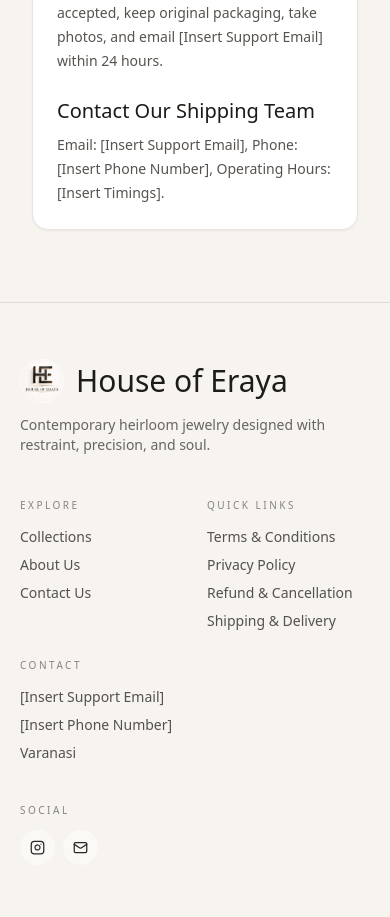
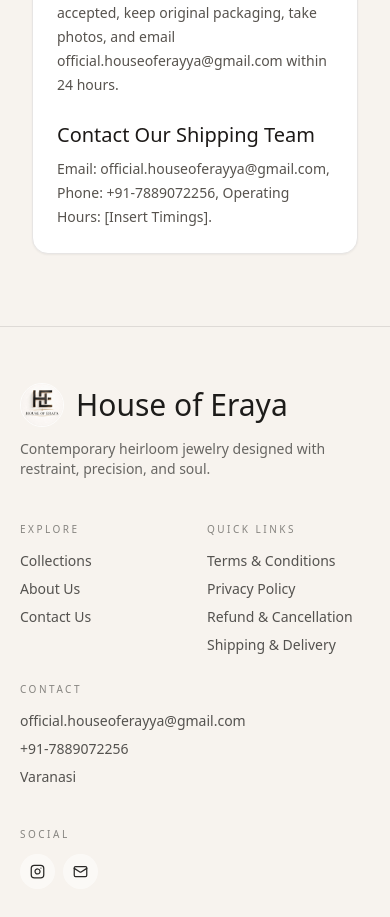
Before and after one commit to AeronDigitalSolutions/houseoferaya, a Next.js app: page /shipping-delivery-policy in a window 390 px wide. Shown: the part 1780-2697 px from the top of the page. Built offline with nearby package versions, Linux system fonts and the light colour scheme.

Commit message:
Update support email and phone across site

```diff
--- a/app/(store)/contact-us/page.tsx
+++ b/app/(store)/contact-us/page.tsx
@@ -14,8 +14,8 @@
         <button className="rounded-full bg-stone-900 px-5 py-2 text-sm text-white">Send Message</button>
 
         <div className="space-y-1 border-t border-stone-200 pt-4 text-sm text-stone-600">
-          <p>Email: [Insert Support Email]</p>
-          <p>Phone: [Insert Phone Number]</p>
+          <p>Email: official.houseoferayya@gmail.com</p>
+          <p>Phone: +91-7889072256</p>
           <p>Operating Hours: [Insert Timings]</p>
           <p>Address: Plot no-252, Varanasi Enclave Colony, P.O.- Bhullanpur, Marhauli, Varanasi (U.P) 221108</p>
         </div>
--- a/app/(store)/privacy-policy/page.tsx
+++ b/app/(store)/privacy-policy/page.tsx
@@ -40,7 +40,7 @@
         },
         {
           heading: "8. Contact Us",
-          body: "Email: [Insert Support Email], Phone: [Insert Phone Number], Address: Plot no-252, Varanasi Enclave Colony, P.O.- Bhullanpur, Marhauli, Varanasi (U.P) 221108"
+          body: "Email: official.houseoferayya@gmail.com, Phone: +91-7889072256, Address: Plot no-252, Varanasi Enclave Colony, P.O.- Bhullanpur, Marhauli, Varanasi (U.P) 221108"
         }
       ]}
     />
--- a/app/(store)/refund-cancellation-policy/page.tsx
+++ b/app/(store)/refund-cancellation-policy/page.tsx
@@ -24,7 +24,7 @@
         },
         {
           heading: "4. Return Process",
-          body: "Email support at [Insert Support Email] with order number, item details, and reason. After approval, follow return instructions and shipping label guidance. Items are quality-inspected on receipt before refund/exchange resolution."
+          body: "Email support at official.houseoferayya@gmail.com with order number, item details, and reason. After approval, follow return instructions and shipping label guidance. Items are quality-inspected on receipt before refund/exchange resolution."
         },
         {
           heading: "5. Refund Policy",
@@ -40,7 +40,7 @@
         },
         {
           heading: "Contact Us",
-          body: "Customer Support Email: [Insert Email], Customer Support Phone: [Insert Phone Number], Support Hours: [Insert Operating Hours]."
+          body: "Customer Support Email: official.houseoferayya@gmail.com, Customer Support Phone: +91-7889072256, Support Hours: [Insert Operating Hours]."
         }
       ]}
     />
--- a/app/(store)/shipping-delivery-policy/page.tsx
+++ b/app/(store)/shipping-delivery-policy/page.tsx
@@ -36,15 +36,15 @@
         },
         {
           heading: "7. Address Changes",
-          body: "For address updates, contact support at [Insert Support Email] as early as possible. Address changes can be accommodated only if the order is not yet dispatched."
+          body: "For address updates, contact support at official.houseoferayya@gmail.com as early as possible. Address changes can be accommodated only if the order is not yet dispatched."
         },
         {
           heading: "8. Damaged on Arrival",
-          body: "If a package appears tampered or damaged, do not accept delivery and contact support immediately. If already accepted, keep original packaging, take photos, and email [Insert Support Email] within 24 hours."
+          body: "If a package appears tampered or damaged, do not accept delivery and contact support immediately. If already accepted, keep original packaging, take photos, and email official.houseoferayya@gmail.com within 24 hours."
         },
         {
           heading: "Contact Our Shipping Team",
-          body: "Email: [Insert Support Email], Phone: [Insert Phone Number], Operating Hours: [Insert Timings]."
+          body: "Email: official.houseoferayya@gmail.com, Phone: +91-7889072256, Operating Hours: [Insert Timings]."
         }
       ]}
     />
--- a/app/(store)/terms-and-conditions/page.tsx
+++ b/app/(store)/terms-and-conditions/page.tsx
@@ -56,7 +56,7 @@
         },
         {
           heading: "12. Contact Us",
-          body: "For any questions regarding these terms, contact us at Customer Support Email: [Insert Email], Customer Support Phone: [Insert Phone Number], Operating Hours: [Insert Timings]."
+          body: "For any questions regarding these terms, contact us at Customer Support Email: official.houseoferayya@gmail.com, Customer Support Phone: +91-7889072256, Operating Hours: [Insert Timings]."
         }
       ]}
     />
--- a/components/layout/Footer.tsx
+++ b/components/layout/Footer.tsx
@@ -53,8 +53,8 @@
           <div>
             <p className="mb-3 text-[10px] uppercase tracking-[0.25em] text-royal-700/55">Contact</p>
             <ul className="space-y-2 text-royal-700/80">
-              <li>[Insert Support Email]</li>
-              <li>[Insert Phone Number]</li>
+              <li>official.houseoferayya@gmail.com</li>
+              <li>+91-7889072256</li>
               <li>Varanasi</li>
             </ul>
           </div>
--- a/lib/mock-data.ts
+++ b/lib/mock-data.ts
@@ -191,7 +191,7 @@
     items: cartItems,
     shippingAddress: {
       fullName: "Placeholder Customer",
-      phone: "+91 90000 00000",
+      phone: "+91-7889072256",
       line1: "House/Flat Placeholder",
       city: "Mumbai",
       state: "Maharashtra",
@@ -225,7 +225,7 @@
     ],
     shippingAddress: {
       fullName: "Placeholder Customer",
-      phone: "+91 90000 00000",
+      phone: "+91-7889072256",
       line1: "Street Placeholder",
       city: "Bengaluru",
       state: "Karnataka",
```
